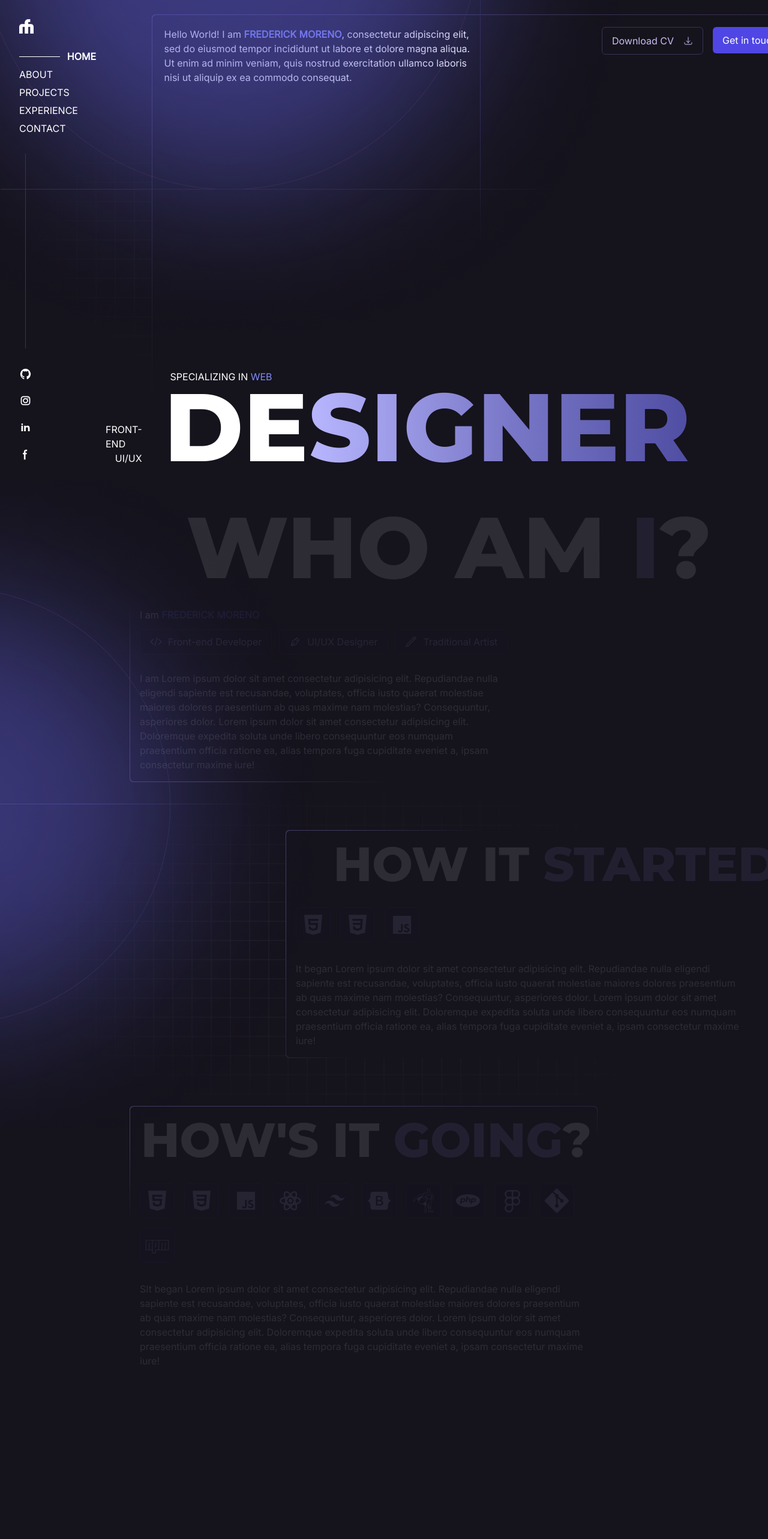
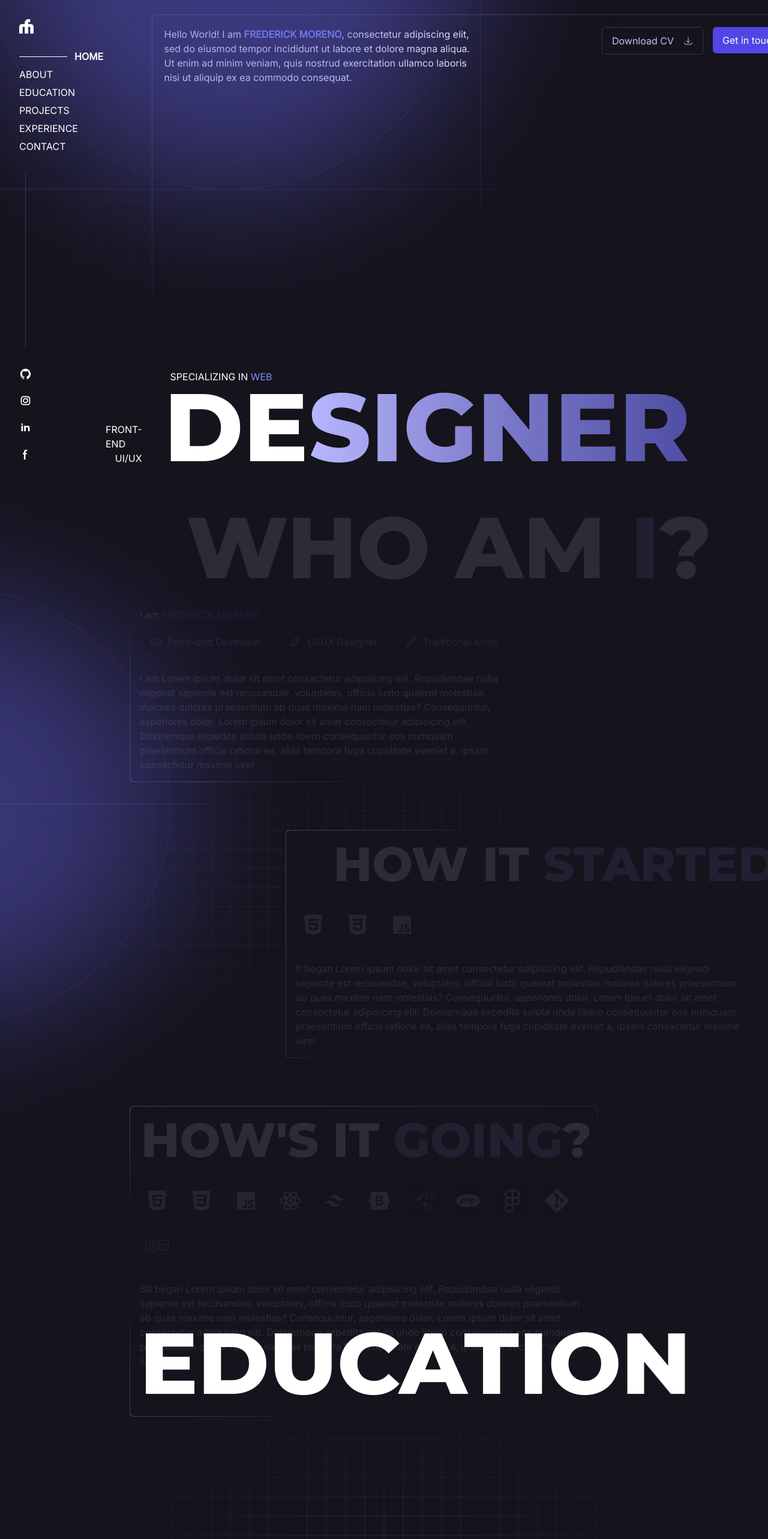
Before and after one commit to fwedwicc/FM-Portfolio, a React (Vite) app in the folder fm-portfolio/: page / in a window 1280 px wide. Shown: the top 2566 px of the page at 60% size. Before the commit the page ends 2400 px from the top, so only its background shows below. Built offline with nearby package versions, Linux system fonts and the light colour scheme.

Commit message:
Added new section 'Education' and separated in about section

```diff
--- a/fm-portfolio/src/App.jsx
+++ b/fm-portfolio/src/App.jsx
@@ -1,5 +1,5 @@
 import React, { useEffect, useRef, useState } from 'react'
-import { Sidebar, Hero, About } from './components'
+import { Sidebar, Hero, About, Education } from './components'
 import Lenis from 'lenis'
 
 export default function App() {
@@ -53,8 +53,11 @@ export default function App() {
       <main ref={(el) => (sectionsRef.current[0] = el)} className='h-screen bg-grid-1 bg-contain bg-center bg-no-repeat' id='home'>
         <Hero />
       </main>
-      <section ref={(el) => (sectionsRef.current[1] = el)} className='h-[200vh] bg-grid-1 bg-contain bg-center bg-no-repeat' id='about'>
+      <section ref={(el) => (sectionsRef.current[1] = el)} className='h-[170vh] bg-grid-1 bg-contain bg-center bg-no-repeat' id='about'>
         <About />
+      </section>
+      <section ref={(el) => (sectionsRef.current[2] = el)} className='h-[100vh] bg-grid-1 bg-contain bg-center bg-no-repeat' id='education'>
+        <Education />
       </section>
     </>
   )
--- a/fm-portfolio/src/components/About.jsx
+++ b/fm-portfolio/src/components/About.jsx
@@ -130,7 +130,6 @@ const About = () => {
       }
     );
 
-
   }, []);
 
   return (
@@ -237,4 +236,5 @@ const HowsItGoing = () => {
   )
 }
 
+
 export default About
--- /dev/null
+++ b/fm-portfolio/src/components/Education.jsx
@@ -0,0 +1,19 @@
+import React from 'react'
+
+const Education = () => {
+  return (
+    <div className='lg:pl-[13.5rem] pl-[2rem] lg:p-6 p-4 flex flex-col gap-[5rem]'>
+      <div className='grid grid-cols-8'>
+        <div className='lg:col-span-5 col-span-7 p-px rounded-md bg-border-gradient-1'>
+          <div className='p-4 bg-base rounded-md'>
+            <h1 className='uppercase text-white font-black text-[3rem] lg:text-[9rem] whitespace-nowrap leading-none' id='scroll-animation-'>Education</h1>
+
+
+          </div>
+        </div>
+      </div>
+    </div>
+  )
+}
+
+export default Education
--- a/fm-portfolio/src/components/index.js
+++ b/fm-portfolio/src/components/index.js
@@ -1,9 +1,11 @@
 import Sidebar from './Sidebar'
 import Hero from './Hero'
 import About from './About'
+import Education from './Education'
 
 export {
   Sidebar,
   Hero,
   About,
+  Education
 }
--- a/fm-portfolio/src/constants/index.js
+++ b/fm-portfolio/src/constants/index.js
@@ -26,11 +26,15 @@ export const navLinks = [
     title: 'ABOUT',
   },
   {
+    id: 'education',
+    title: 'EDUCATION',
+  },
+  {
     id: 'projects',
     title: 'PROJECTS',
   },
   {
-    id: 'qual',
+    id: 'experience',
     title: 'EXPERIENCE',
   },
   {
--- a/fm-portfolio/src/index.css
+++ b/fm-portfolio/src/index.css
@@ -37,7 +37,7 @@
 @layer components {
   /* ------- Navigation Styles ------- */
   .nav-link {
-    @apply items-center cursor-pointer flex w-32 lg:text-[16px] text-[12px];
+    @apply items-center cursor-pointer flex w-[9rem] lg:text-[16px] text-[12px];
     &:hover {
       @apply gap-3;
     }
@@ -51,7 +51,7 @@
     @apply w-20;
   }
   .active-nav-link {
-    @apply items-center cursor-pointer flex w-32 font-bold gap-3;
+    @apply items-center cursor-pointer flex w-[9rem] font-bold gap-3;
   }
   .active-nav-link:before {
     @apply bg-white inline-block h-px w-20;
```
